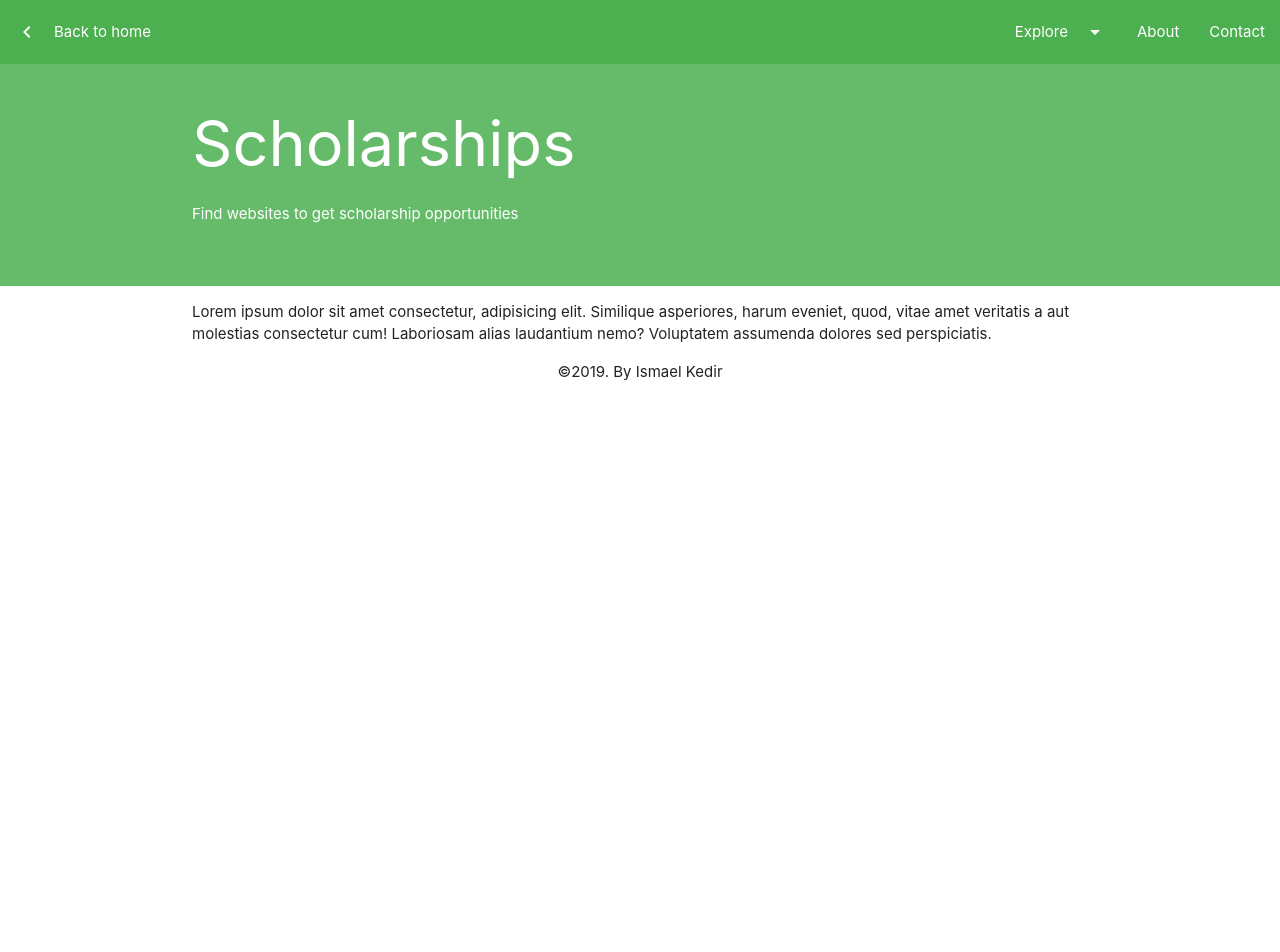
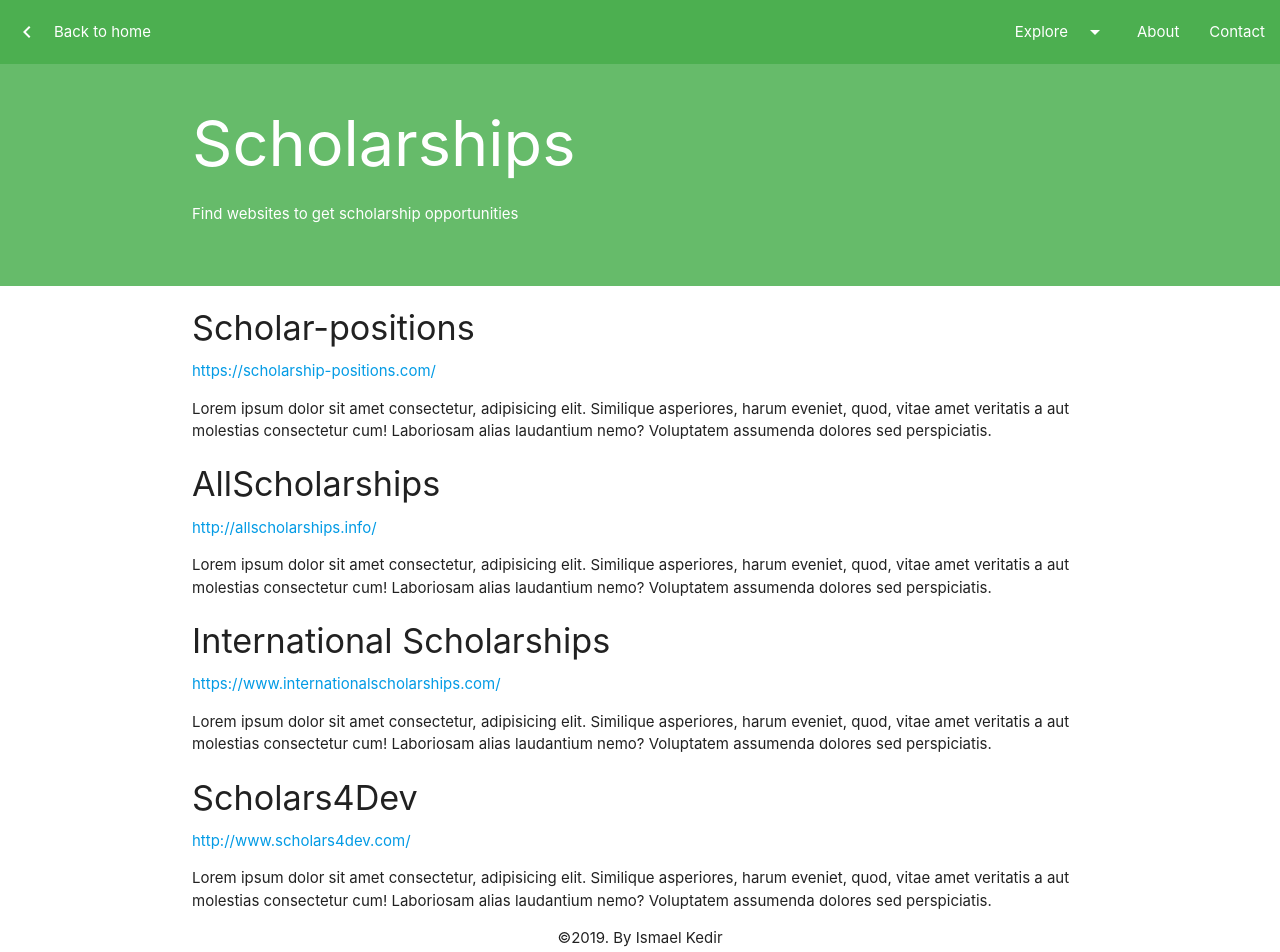
Before and after one commit to ismaelkedir/skool, an Angular app: page /scholarships in a window 1280 px wide. Shown: the top 952 px of the page. Before the commit the page ends 800 px from the top, so only its background shows below. Built offline with nearby package versions, Linux system fonts and the light colour scheme.

Commit message:
Updated article and scholarship pages

```diff
--- a/src/app/articles/article-list/article-list.component.html
+++ b/src/app/articles/article-list/article-list.component.html
@@ -18,7 +18,7 @@
                 </div>
                 <div class="card-action">
                     <a [routerLink]="['/articles', article._id]" routerLinkActive="active" class="green-text">
-                        Read More...
+                        Continue reading...
                     </a>
                     <br>
                 </div>
--- a/src/app/navbar/navbar.component.html
+++ b/src/app/navbar/navbar.component.html
@@ -27,11 +27,11 @@
   <li><a routerLink="/articles">Articles</a></li>
   <li><a href="#!">News</a></li>
   <li class="divider"></li>
-  <li><a href="#!">Scholarships</a></li>
+  <li><a routerLink="/scholarships">Scholarships</a></li>
 </ul>
 <ul id="dropdown-mobile" class="dropdown-content">
   <li><a routerLink="/articles">Articles</a></li>
   <li><a href="#!">News</a></li>
   <li class="divider"></li>
-  <li><a href="#!">Scholarships</a></li>
+  <li><a routerLink="/scholarships">Scholarships</a></li>
 </ul>
--- a/src/app/scholarships/scholarship/scholarship.component.html
+++ b/src/app/scholarships/scholarship/scholarship.component.html
@@ -6,5 +6,24 @@
 </div>
 
 <div class="container">
-  <p>Lorem ipsum dolor sit amet consectetur, adipisicing elit. Similique asperiores, harum eveniet, quod, vitae amet veritatis a aut molestias consectetur cum! Laboriosam alias laudantium nemo? Voluptatem assumenda dolores sed perspiciatis.</p>
+  <div class="col-12">
+    <h4>Scholar-positions</h4>
+    <a href="https://scholarship-positions.com/" target="_blank">https://scholarship-positions.com/</a>
+    <p>Lorem ipsum dolor sit amet consectetur, adipisicing elit. Similique asperiores, harum eveniet, quod, vitae amet veritatis a aut molestias consectetur cum! Laboriosam alias laudantium nemo? Voluptatem assumenda dolores sed perspiciatis.</p>
+  </div>
+  <div class="col-12">
+    <h4>AllScholarships</h4>
+    <a href="http://allscholarships.info/" target="_blank">http://allscholarships.info/</a>
+    <p>Lorem ipsum dolor sit amet consectetur, adipisicing elit. Similique asperiores, harum eveniet, quod, vitae amet veritatis a aut molestias consectetur cum! Laboriosam alias laudantium nemo? Voluptatem assumenda dolores sed perspiciatis.</p>
+  </div>
+  <div class="col-12">
+    <h4>International Scholarships</h4>
+    <a href="https://www.internationalscholarships.com/" target="_blank">https://www.internationalscholarships.com/</a>
+    <p>Lorem ipsum dolor sit amet consectetur, adipisicing elit. Similique asperiores, harum eveniet, quod, vitae amet veritatis a aut molestias consectetur cum! Laboriosam alias laudantium nemo? Voluptatem assumenda dolores sed perspiciatis.</p>
+  </div>
+  <div class="col-12">
+    <h4>Scholars4Dev</h4>
+    <a href="http://www.scholars4dev.com/" target="_blank">http://www.scholars4dev.com/</a>
+    <p>Lorem ipsum dolor sit amet consectetur, adipisicing elit. Similique asperiores, harum eveniet, quod, vitae amet veritatis a aut molestias consectetur cum! Laboriosam alias laudantium nemo? Voluptatem assumenda dolores sed perspiciatis.</p>
+  </div>
 </div>
--- a/src/app/schools/school-detail/school-detail.component.ts
+++ b/src/app/schools/school-detail/school-detail.component.ts
@@ -17,6 +17,8 @@ export class SchoolDetailComponent implements OnInit {
 
 
    ngOnInit() {
+    M.Tabs.init(document.querySelector('.tabs'));
+
     //  Get the school id from the param passed in the URL
     this.router.params.subscribe(params => {
       let id = params['id'];
--- a/src/app/schools/school-nearby/school-nearby.component.html
+++ b/src/app/schools/school-nearby/school-nearby.component.html
@@ -14,8 +14,11 @@
     </div>
   </div>
 
+  <br>
+  <img *ngIf="!loading" id="gps-icon" src="./assets/img/signal_icon.png" alt="gps">
+
   <h3 *ngIf="nearbySchools" class="center">
-    Found {{nearbySchools.length}} school{{nearbySchools.length > 1||nearbySchools.length ==0 ? 's':''}} near you
+    We found {{nearbySchools.length}} school{{nearbySchools.length > 1||nearbySchools.length ==0 ? 's':''}} near you
   </h3>
 
   <app-school-list *ngIf="nearbySchools.length && !loading" [schools]="nearbySchools"></app-school-list>
--- a/src/app/schools/school-nearby/school-nearby.component.sass
+++ b/src/app/schools/school-nearby/school-nearby.component.sass
@@ -0,0 +1,3 @@
+#gps-icon
+    max-width: 100%
+    max-height: 150px
--- a/src/app/services/rest-service.ts
+++ b/src/app/services/rest-service.ts
@@ -4,6 +4,7 @@ import { Observable } from 'rxjs';
 export abstract class RestService<T> {
 
     baseUrl: string = 'http://localhost:5000';
+    // baseUrl: string = 'https://skool-finder-api.herokuapp.com';
 
     constructor(protected _http: HttpClient, protected endPoint: string) {
 
```
Also changed, not shown: src/assets/img/signal_icon.png (added).
